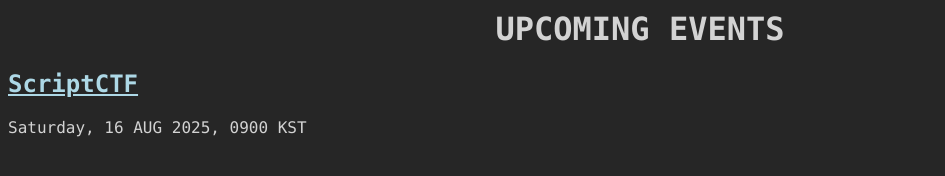
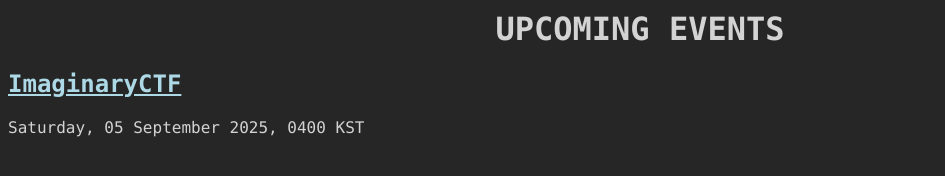
Before and after one commit to Rubber-Ducker/GreySec-Team-Site, a plain HTML site: page events.html in a window 1280 px wide. Shown: the part 180-356 px from the top of the page, without its empty margins (0-945 px from the left). Drawn offline with Linux system fonts and the light colour scheme.

Commit message:
Update events.html

```diff
--- a/events.html
+++ b/events.html
@@ -73,5 +73,5 @@ a {
 	<img class="logo" src="images/logo.jpeg">
 	<h1><strong>UPCOMING EVENTS</strong></h1>
 
-<a href="https://ctf.scriptsorcerers.xyz"><h2>ScriptCTF</h2></a>
-<p>Saturday, 16 AUG 2025, 0900 KST</p>
+<a href="https://2025.imaginaryctf.org"><h2>ImaginaryCTF</h2></a>
+<p>Saturday, 05 September 2025, 0400 KST</p>
```
